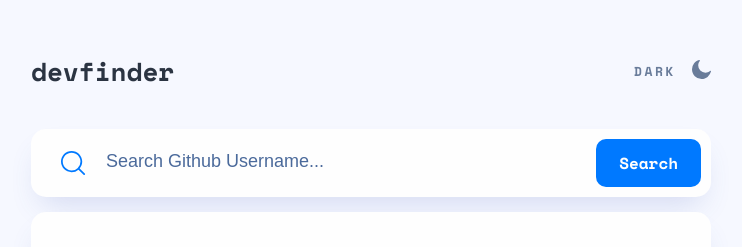
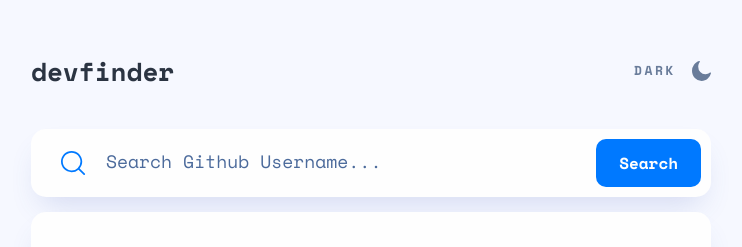
Before and after one commit to NikaKhiz/github-user-search, a React (Create React App) app: page / in a window 1280 px wide. Shown: the part 240-487 px from the top of the page, without its empty margins (269-1011 px from the left). Built offline with nearby package versions, Linux system fonts and the light colour scheme; no server answers.

Commit message:
Add error functionality.Refactor result container,finish styling.

```diff
--- a/src/components/Globals.js
+++ b/src/components/Globals.js
@@ -19,7 +19,7 @@ const Globals = createGlobalStyle`
   --fw-bold: 700;
 
   /* transition */
-  --transition-default: all .3s ease-in-out;
+  --transition-default: background-color .3s ease-in-out, color .3s ease-in-out;
 }
 *,
 *::after,
@@ -33,17 +33,14 @@ body {
   -moz-osx-font-smoothing: grayscale;
   font-size: 15px;
   line-height: 25px;
+  font-weight: 400;
   font-family: var(--ff-primary);
-  font-weight: 400;
+  transition: var(--transition-default);
   background: ${(props) =>
     props.darkMode === false
       ? "var(--clr-bg-light)"
       : "var(--clr-dark-bolder)"};
-  color:  ${(props) =>
-    props.darkMode === false
-      ? "var(--clr-gray-neutral)"
-      : "var(--clr-white-primary)"};
-  transition: var(--transition-default);
+
 }
 
 h1 {
@@ -60,7 +57,33 @@ h1 {
     line-height: 39px;
   }
 }
-
+a{
+  text-decoration:none;
+  transition: var(--transition-default);
+  color:  ${(props) =>
+    props.darkMode === false
+      ? "var(--clr-gray-neutral)"
+      : "var(--clr-white-primary)"};
+  font-size: 15px;
+  line-height: 20px;
+  @media screen and (min-width:768px) {
+    font-size: 15px;
+    line-height: 25px;
+  }
+}
+p {
+  transition: var(--transition-default);
+  color:  ${(props) =>
+    props.darkMode === false
+      ? "var(--clr-gray-neutral)"
+      : "var(--clr-white-primary)"};
+  font-size: 15px;
+  line-height: 20px;
+  @media screen and (min-width:768px) {
+    font-size: 15px;
+    line-height: 25px;
+  }
+}
 `;
 export const Container = styled.div`
   width: 100%;
--- a/src/components/Header.js
+++ b/src/components/Header.js
@@ -12,7 +12,7 @@ const StyledHeader = styled.header`
 const ThemeCont = styled.div`
   display: flex;
   align-items: center;
-  gap: 1rem;
+  justify-content: center;
 `;
 const ThemeText = styled.p`
   color: ${(props) =>
@@ -35,6 +35,8 @@ const ThemeBtn = styled.button`
   outline: none;
   background: none;
   cursor: pointer;
+  display: flex;
+  gap: 1rem;
 `;
 const Header = () => {
   const { darkMode, setDarkMode } = useGlobalContext();
@@ -42,12 +44,14 @@ const Header = () => {
     <StyledHeader>
       <h1>devfinder</h1>
       <ThemeCont>
-        <ThemeText darkMode={darkMode}>{darkMode ? "LIGHT" : "DARK"}</ThemeText>
         <ThemeBtn
           onClick={() => {
             setDarkMode(!darkMode);
           }}
         >
+          <ThemeText darkMode={darkMode}>
+            {darkMode ? "LIGHT" : "DARK"}
+          </ThemeText>
           <ThemeImg src={darkMode ? sunLogo : moonLogo} alt="theme img" />
         </ThemeBtn>
       </ThemeCont>
--- a/src/components/Result.js
+++ b/src/components/Result.js
@@ -7,7 +7,11 @@ import companyLogo from "../assets/icon-company.svg";
 import { useGlobalContext } from "../context";
 
 const ResultContainer = styled.div`
-  background-color: var(--clr-white-primary);
+  transition: var(--transition-default);
+  background-color: ${(props) =>
+    props.darkMode === false
+      ? "var(--clr-white-primary)"
+      : "var(--clr-dark-bold)"};
   padding: 30px 25px 50px 25px;
   box-shadow: 0px 16px 30px -10px rgba(70, 96, 187, 0.198567);
   border-radius: 15px;
@@ -89,7 +93,11 @@ const FollowersInfo = styled.div`
   flex-direction: row;
   align-items: center;
   justify-content: space-between;
-  background-color: var(--clr-bg-light);
+  transition: var(--transition-default);
+  background-color: ${(props) =>
+    props.darkMode === false
+      ? "var(--clr-bg-light)"
+      : "var(--clr-dark-bolder)"};
   padding: 30px;
   border-radius: 10px;
   & > * {
@@ -103,16 +111,23 @@ const FollowersInfo = styled.div`
   }
 `;
 const FollowersText = styled.p`
-  font-size: 15px;
-  line-height: 20px;
+  font-size: 11px;
+  line-height: 16px;
   text-transform: capitalize;
+  @media screen and (min-width: 768px) {
+    font-size: 13px;
+    line-height: 19px;
+  }
 `;
 const FollowersNumbers = styled.p`
   font-size: 15px;
   line-height: 25px;
   font-weight: 700;
   transition: var(--transition-default);
-  color: var(--clr-dark-bolder);
+  color: ${(props) =>
+    props.darkMode === false
+      ? "var(--clr-dark-bolder)"
+      : "var(--clr-white-primary)"};
   @media screen and (min-width: 768px) {
     font-size: 22px;
     line-height: 33px;
@@ -143,10 +158,10 @@ const SocialsImage = styled.img`
   width: 20px;
 `;
 const Result = () => {
-  const { user } = useGlobalContext();
+  const { user, darkMode } = useGlobalContext();
 
   return (
-    <ResultContainer>
+    <ResultContainer darkMode={darkMode}>
       {user.map((userInfo, index) => {
         const {
           img,
@@ -172,39 +187,53 @@ const Result = () => {
                   <UserImage src={img} alt="user image" />
                   <UpperGeneralFlexTextes>
                     <div>
-                      <h1>{usersName}</h1>
+                      <h1>{usersName ? usersName : "No Username."}</h1>
                       <LoginText>@{login}</LoginText>
                     </div>
-                    <p>{joined}</p>
+                    <p>
+                      {new Date(joined).toLocaleDateString("en", {
+                        year: "numeric",
+                        month: "long",
+                        day: "2-digit",
+                      })}
+                    </p>
                   </UpperGeneralFlexTextes>
                 </UpperGeneral>
                 <LowerGeneral>
                   <p>{bio ? bio : "This user has no bio."}</p>
                 </LowerGeneral>
               </GeneralInfo>
-              <FollowersInfo>
+              <FollowersInfo darkMode={darkMode}>
                 <div>
                   <FollowersText>repos</FollowersText>
-                  <FollowersNumbers>{repos}</FollowersNumbers>
+                  <FollowersNumbers darkMode={darkMode}>
+                    {repos}
+                  </FollowersNumbers>
                 </div>
                 <div>
                   <FollowersText>followers</FollowersText>
-                  <FollowersNumbers>{followers}</FollowersNumbers>
+                  <FollowersNumbers darkMode={darkMode}>
+                    {followers}
+                  </FollowersNumbers>
                 </div>
                 <div>
                   <FollowersText>following</FollowersText>
-                  <FollowersNumbers>{following}</FollowersNumbers>
+                  <FollowersNumbers darkMode={darkMode}>
+                    {following}
+                  </FollowersNumbers>
                 </div>
               </FollowersInfo>
               <SocialInfo>
                 <Socials>
                   <SocialDiv>
                     <SocialsImage src={locationLogo} alt="location logo" />
-                    <p>{location}</p>
+                    <p>{location ? location : "Not Available."}</p>
                   </SocialDiv>
                   <SocialDiv>
                     <SocialsImage src={websiteLogo} alt="location logo" />
-                    <a href={blog}>{blog}</a>
+                    <a href={blog ? blog : "#"}>
+                      {blog ? blog : "Not Available."}
+                    </a>
                   </SocialDiv>
                 </Socials>
                 <Socials>
@@ -214,7 +243,7 @@ const Result = () => {
                   </SocialDiv>
                   <SocialDiv>
                     <SocialsImage src={companyLogo} alt="location logo" />
-                    <p>{company}</p>
+                    <p>{company ? company : "Not Available."}</p>
                   </SocialDiv>
                 </Socials>
               </SocialInfo>
--- a/src/components/Search.js
+++ b/src/components/Search.js
@@ -7,18 +7,28 @@ const StyledForm = styled.form`
   flex-direction: row;
   justify-content: space-between;
   align-items: center;
-  padding: 10px 10px 10px 30px;
+  padding: 5px 5px 5px 15px;
   border-radius: 15px;
-  background: var(--clr-white-primary);
+  transition: var(--transition-default);
+  background: ${(props) =>
+    props.darkMode === false
+      ? "var(--clr-white-primary)"
+      : "var(--clr-dark-bold)"};
   box-shadow: 0px 16px 30px -10px rgba(70, 96, 187, 0.198567);
+  @media screen and (min-width: 768px) {
+    padding: 10px 10px 10px 30px;
+  }
 `;
 const StyledSearch = styled.div`
   display: flex;
-  gap: 20px;
-  width: 100%;
+  gap: 8px;
+  width: 70%;
+  @media screen and (min-width: 768px) {
+    gap: 20px;
+  }
 `;
 const StyledButton = styled.button`
-  padding: 12px 23px;
+  padding: 12px 18px;
   border-radius: 10px;
   border: none;
   font-family: "Space Mono";
@@ -29,28 +39,49 @@ const StyledButton = styled.button`
   color: var(--clr-white-primary);
   background-color: var(--clr-blue-primary);
   cursor: pointer;
+  @media screen and (min-width: 768px) {
+    padding: 12px 23px;
+  }
 `;
 const StyledInput = styled.input`
   border: none;
   outline: none;
   background: none;
   width: 100%;
+  font-family: "Space Mono";
+  font-style: normal;
+  text-transform: capitalize;
+  color: ${(props) =>
+    props.darkMode === false
+      ? "var(--clr-gray-bold)"
+      : "var(--clr-white-primary)"};
   &::placeholder {
-    font-weight: 400;
-    font-size: 18px;
+    font-family: "Space Mono";
+    font-style: normal;
+    font-size: 13px;
     line-height: 25px;
-    color: var(--clr-gray-bold);
+    transition: var(--transition-default);
+    color: ${(props) =>
+      props.darkMode === false
+        ? "var(--clr-gray-bold)"
+        : "var(--clr-white-primary)"};
+    @media screen and (min-width: 768px) {
+      font-size: 18px;
+      line-height: 25px;
+      width: 100%;
+    }
   }
 `;
 const Search = () => {
-  const { userName, setUserName, setSearch } = useGlobalContext();
+  const { userName, setUserName, setSearch, darkMode, error } =
+    useGlobalContext();
   const handleSubmit = (e) => {
     e.preventDefault();
     setSearch(userName);
     setUserName("");
   };
   return (
-    <StyledForm onSubmit={handleSubmit}>
+    <StyledForm onSubmit={handleSubmit} darkMode={darkMode}>
       <StyledSearch>
         <img src={searchLogo} alt="search logo" />
         <StyledInput
@@ -58,8 +89,20 @@ const Search = () => {
           placeholder="Search Github Username..."
           value={userName}
           onChange={(e) => setUserName(e.target.value)}
+          darkMode={darkMode}
         />
       </StyledSearch>
+      {error && (
+        <p
+          style={{
+            color: "red",
+            fontWeight: "700",
+            fontSize: "13px",
+          }}
+        >
+          No Results
+        </p>
+      )}
       <StyledButton type="submit">Search</StyledButton>
     </StyledForm>
   );
--- a/src/context.js
+++ b/src/context.js
@@ -4,7 +4,6 @@ import { useContext, useState } from "react";
 const AppContext = React.createContext();
 
 const AppProveder = ({ children }) => {
-  const [loading, setLoading] = useState(true);
   const [error, setError] = useState(false);
   const [darkMode, setDarkMode] = useState(false);
   const [user, setUser] = useState([]);
@@ -12,8 +11,8 @@ const AppProveder = ({ children }) => {
   const [search, setSearch] = useState("octocat");
   const url = `https://api.github.com/users/${search}`;
   const getUsers = useCallback(async () => {
-    try {
-      const response = await fetch(url);
+    const response = await fetch(url);
+    if (response.status >= 200 && response.status <= 299) {
       const users = await response.json();
       if (users) {
         const newUser = [users].map((userInfo) => {
@@ -49,16 +48,14 @@ const AppProveder = ({ children }) => {
           };
         });
         setUser(newUser);
-      } else {
-        setUser(user);
-        setError(true);
       }
-    } catch (error) {
+    } else {
+      setUser(user);
       setError(true);
-      throw new Error(error);
     }
   }, [url]);
   useEffect(() => {
+    setError(false);
     getUsers();
   }, [search, getUsers]);
   return (
```
